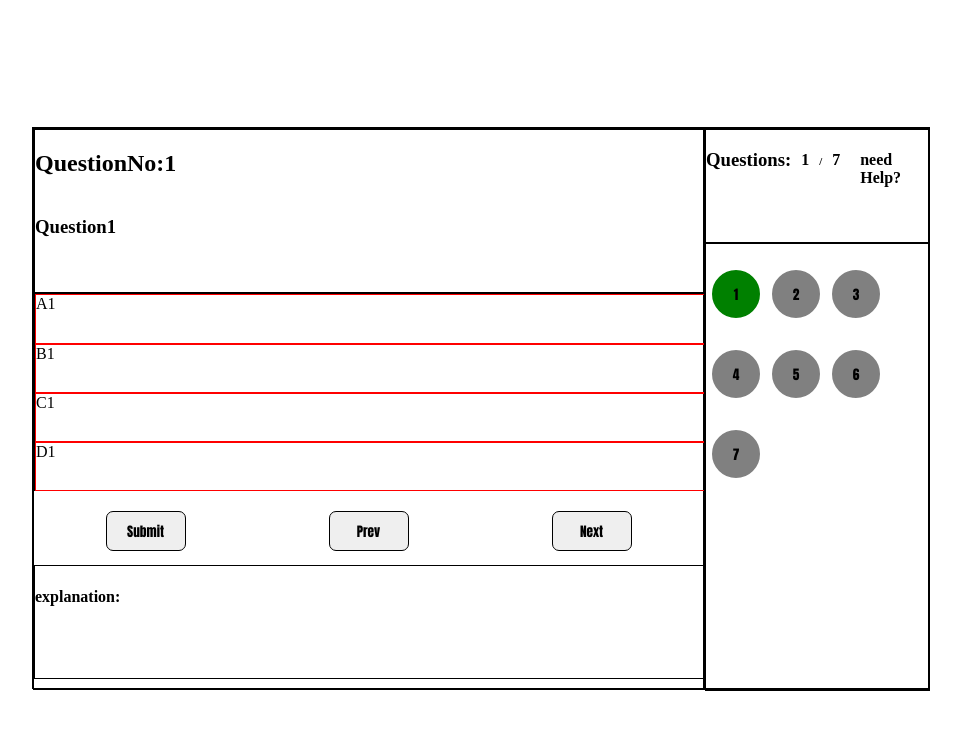
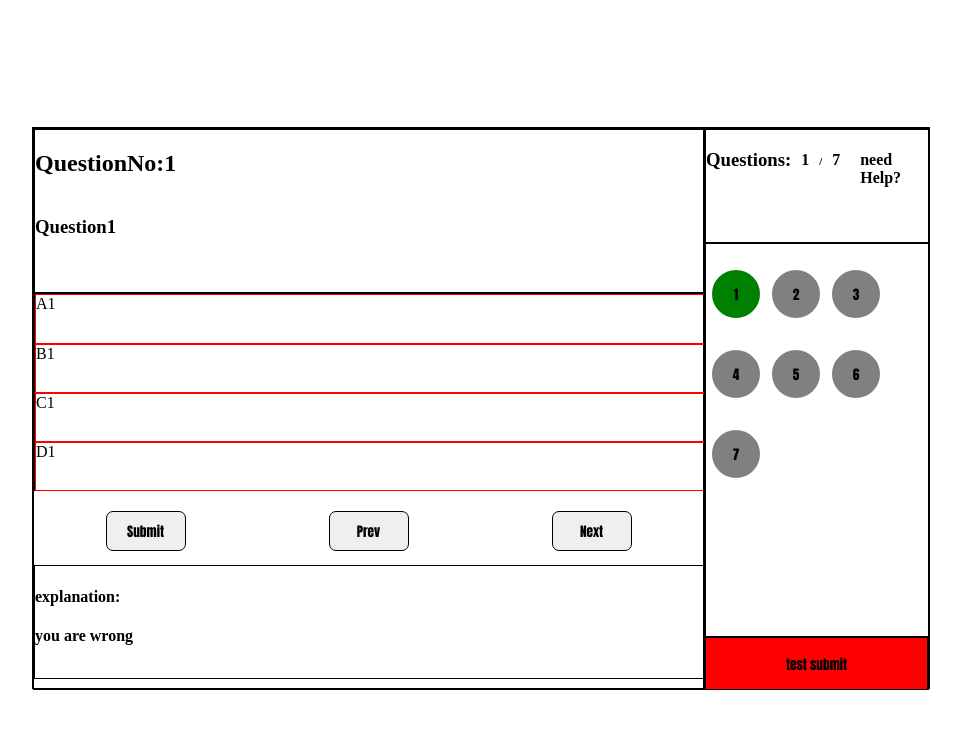
Before and after one commit to PoojaParmeshwarSwami/quiz_app, a plain HTML site: page index.html in a window 1280 px wide. Both pictures are taken after a click on the button "Submit". Shown: the whole page, without its empty margins (167-1128 px from the left). Drawn offline with Linux system fonts and the light colour scheme.

Commit message:
test submit

```diff
--- a/index.html
+++ b/index.html
@@ -29,13 +29,14 @@
             </div>
 
             <div class="actionBtn">
-                <button class="btn">Submit</button>
+                <button id="submitbtn" class="btn">Submit</button>
                 <button id="prevbtn"  class="btn">Prev</button>
                 <button id="nextbtn" class="btn">Next</button>
             </div>
 
             <div class="explanationContainer">
                 <h4>explanation:</h4>
+                <h4 id="exp"></h4>
             </div>
 
 
@@ -52,6 +53,7 @@
 
             </div>
             <div class="buttons_container"></div>
+            <button id="tSubmit">test submit</button>
         </div>
     </div>
     <script type="module" src="./js/script.js"></script>
--- a/js/questionArray.js
+++ b/js/questionArray.js
@@ -2,22 +2,28 @@
     {
       question: "Question1",
       option: ["A1", "B1", "C1", "D1"],
-      answer: 3,
+      answer: 0,
+      explanation: "this a 1st question and answeris number 0",
+
     },
+
     {
       question: "Question2",
       option: ["A2", "B2", "C2", "D2"],
       answer: 2,
+      explanation: "this a 2nd question and answeris number 2",
     },
     {
       question: "Question3",
       option: ["A3", "B3", "C3", "D3"],
       answer: 0,
+      explanation: "this 3rd question and answeris number 0",
+
     },
     {
       question: "Question4",
       option: ["A4", "B4", "C4", "D4"],
-      answer: 1,
+      answer: 3,
     },
     {
       question: "Question5",
--- a/js/script.js
+++ b/js/script.js
@@ -1,14 +1,21 @@
 import questionArray from './questionArray.js'
-import {createbtn,display,change_btn_color,change_opt_color} from "./utilities.js"
+import {createbtn,display,change_btn_color,change_opt_color,ansArray} from "./utilities.js"
 
 
 
 totolbtn.innerHTML = questionArray.length;
-
 for (let index = 0; index < questionArray.length; index++) {
   createbtn(index + 1);
+  ansArray[index]= -1;
 }
   change_btn_color("1")
   display(0)
   activebtn.innerHTML = "1";
   qNo.innerHTML = "1";
+
+
+
+// for(let i=0;i<questionArray.length;i++){
+//   ansArray[i]= -1;
+// }
+console.log(ansArray)
--- a/js/utilities.js
+++ b/js/utilities.js
@@ -1,5 +1,6 @@
+import array from './questionArray.js';
 import questionArray from './questionArray.js'
-
+const exp = document.querySelector("#exp");
 const totolbtn = document.querySelector("#totolbtn");
 const activebtn = document.querySelector("#activebtn");
 const buttons_container = document.querySelector(".buttons_container");
@@ -8,9 +9,16 @@ const qtn = document.querySelector("#qtn");
 const optionContainer = document.querySelector(".optionContainer")
 const options = document.querySelectorAll(".options")
 const nextbtn = document.querySelector("#nextbtn");
-const prevbtn =document.querySelector("#prevbtn")
+const prevbtn =document.querySelector("#prevbtn");
+const submitbtn = document.querySelector("#submitbtn");
+const tSubmit = document.querySelector("#tSubmit")
+console.log(submitbtn);
+
 let questionNumber = 1
+
+let optionVar =1
 let totalbtn = 1
+export let ansArray=[];
 
 export function createbtn(val) {
   const btn = document.createElement("button");
@@ -18,6 +26,7 @@ export function createbtn(val) {
   totalbtn = Number(val)
   btn.addEventListener("click", function (e) {
     questionNumber = Number(val)
+
     activebtn.innerHTML = val;
     qNo.innerHTML = val;
     rest_opt_color()
@@ -47,15 +56,19 @@ export function change_btn_color(arg) {
 // <------ onClick option color change -------->
 
 optionContainer.addEventListener("click", function (e) {
-  // console.log(e.target.innerHTML)
+  //console.log(e.target.innerHTML)
   change_opt_color(e.target)
+
 });
+
 
 
 export function change_opt_color(opt) {
   let optionList = optionContainer.children;
   for (let i = 0; i < optionList.length; i++) {
+
     if (optionList[i].innerHTML === opt.innerHTML) {
+      optionVar = i
       optionList[i].style.backgroundColor = "green";
     }
     else {
@@ -109,4 +122,23 @@ prevbtn.addEventListener("click",()=>{
 
   // }
 
+
 })
+console.log(array[3].answer)
+
+submitbtn.addEventListener("click",()=>{
+  ansArray[questionNumber-1] = optionVar
+  if(ansArray[questionNumber-1] === array[questionNumber-1].answer){
+    exp.innerHTML = array[questionNumber-1].explanation;
+  }else{
+    exp.innerHTML="you are wrong"
+  }
+})
+
+tSubmit.addEventListener("click",function(){
+  let buttonList = buttons_container.children;
+  for(let i=0;i<ansArray.length;i++){
+  if(ansArray[i]=== -1)
+  buttonList[i].style.backgroundColor ="red"
+  }
+})
--- a/style.css
+++ b/style.css
@@ -33,12 +33,20 @@ border: 1px solid black;
 
 }
 .buttons_container{
-    height: 79.6%;
+    height: 70%;
     width: 100%;
     /* gap: 10px; */
     /* display: flex; */
     /* justify-content: space-around; */
     border: 1px solid black;
+}
+#tSubmit{
+margin-top: -0%;
+    height:9.5%;
+    width: 100%;
+    border-radius: 0px;
+    border: 1px solid black;
+    background-color: red;
 }
 button{
     height: 60px;
```
